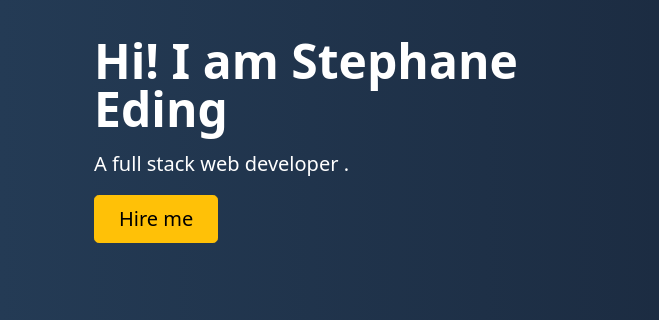
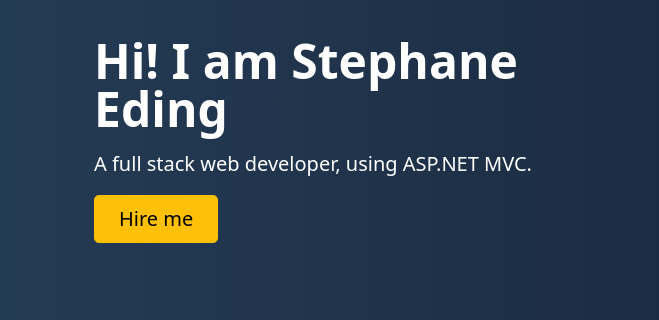
Before and after one commit to seding7/firstProject, a plain HTML site: page index.html in a window 1280 px wide. Shown: the part 152-472 px from the top of the page, 0-659 px from the left. Drawn offline with nearby package versions, Linux system fonts and the light colour scheme.

Commit message:
Changed the subtitle

```diff
--- a/index.html
+++ b/index.html
@@ -55,7 +55,7 @@
                 </div>
                 <div class="col-lg-6">
                     <h1 class="display-5 fw-bold lh-1 mb-3">Hi! I am Stephane Eding</h1>
-                    <p class="lead">A full stack web developer .
+                    <p class="lead">A full stack web developer, using ASP.NET MVC.
                     </p>
                     <div class="d-grid gap-2 d-md-flex justify-content-md-start">
                         <button type="button" class="btn btn-warning btn-lg px-4 me-md-2">Hire me</button>
```
